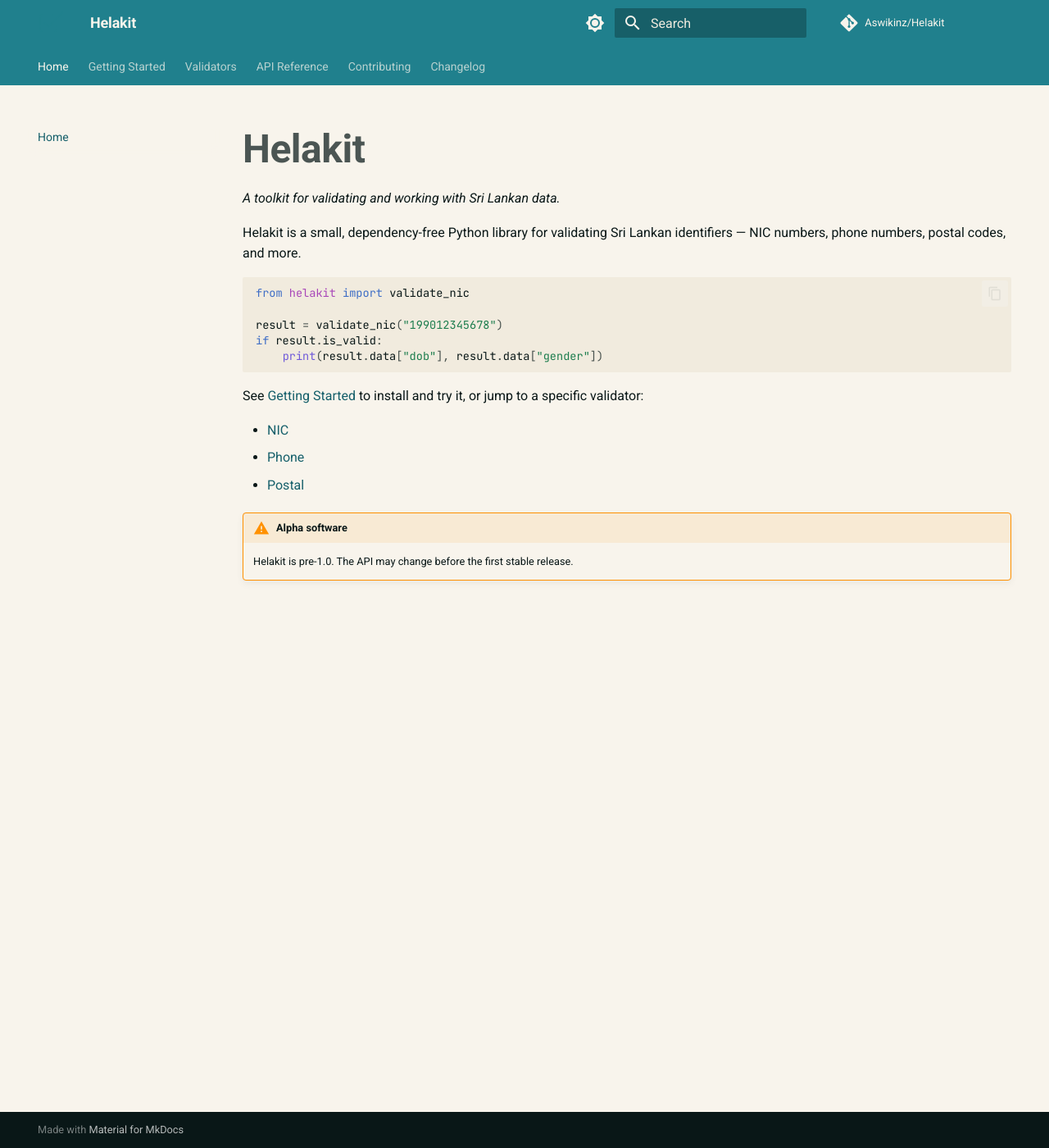
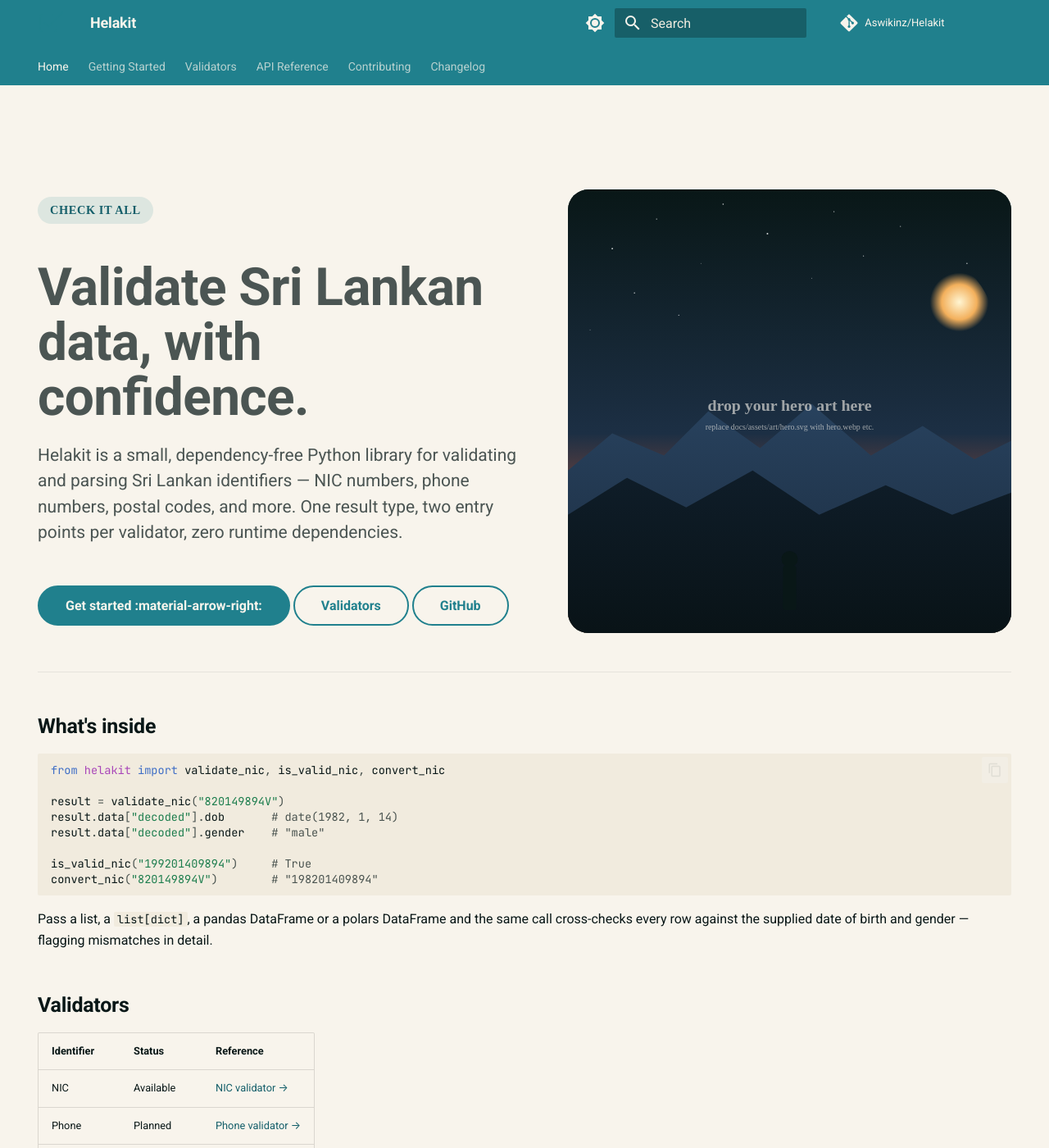
Before and after one commit to Aswikinz/Helakit, an MkDocs documentation site: the page built from docs/index.md, in a window 1280 px wide and 1400 px high. Shown: the whole window at 82% size. Built offline with MkDocs 1.6.1 and Material for MkDocs 9.7.7, drawn with Linux system fonts in a browser that asks for light colours; comment, search, counter and statistics services are not loaded; the version menu is left out; some of the changed text lies outside the part shown.

Commit message:
docs: rebuild homepage as branded hero
Replaces the prose intro with a side-by-side hero block: tagline pill,
slab-serif headline, lede, three CTA buttons (Get started / Validators
/ GitHub) and a square art slot pointing at docs/assets/art/hero.svg.
Adds a colour-swatch row using the brand palette and keeps the alpha
warning at the bottom.

````diff
--- a/docs/index.md
+++ b/docs/index.md
@@ -1,25 +1,73 @@
-# Helakit
+---
+hide:
+  - navigation
+  - toc
+---
 
-*A toolkit for validating and working with Sri Lankan data.*
+<div class="hk-hero" markdown>
+<div class="hk-hero__copy" markdown>
+<span class="hk-hero__tagline">Check it All</span>
 
-Helakit is a small, dependency-free Python library for validating
-Sri Lankan identifiers — NIC numbers, phone numbers, postal codes,
-and more.
+# Validate Sri Lankan data, with confidence.
+
+<p class="hk-hero__lede">
+Helakit is a small, dependency-free Python library for validating and
+parsing Sri Lankan identifiers — NIC numbers, phone numbers, postal
+codes, and more. One result type, two entry points per validator,
+zero runtime dependencies.
+</p>
+
+<div class="hk-hero__cta" markdown>
+[Get started :material-arrow-right:](getting-started.md){ .md-button .md-button--primary }
+[Validators](validators/nic.md){ .md-button }
+[GitHub](https://github.com/Aswikinz/Helakit){ .md-button }
+</div>
+</div>
+
+<div class="hk-hero__art">
+<img src="assets/art/hero.svg" alt="Retro-futuristic illustration — placeholder until brand art is dropped in" />
+</div>
+</div>
+
+## What's inside
 
 ```python
-from helakit import validate_nic
+from helakit import validate_nic, is_valid_nic, convert_nic
 
-result = validate_nic("199012345678")
-if result.is_valid:
-    print(result.data["dob"], result.data["gender"])
+result = validate_nic("820149894V")
+result.data["decoded"].dob       # date(1982, 1, 14)
+result.data["decoded"].gender    # "male"
+
+is_valid_nic("199201409894")     # True
+convert_nic("820149894V")        # "198201409894"
 ```
 
-See [Getting Started](getting-started.md) to install and try it,
-or jump to a specific validator:
+Pass a list, a `list[dict]`, a pandas DataFrame or a polars DataFrame
+and the same call cross-checks every row against the supplied date of
+birth and gender — flagging mismatches in detail.
 
-- [NIC](validators/nic.md)
-- [Phone](validators/phone.md)
-- [Postal](validators/postal.md)
+## Validators
+
+| Identifier | Status      | Reference                                  |
+| ---------- | ----------- | ------------------------------------------ |
+| NIC        | Available   | [NIC validator →](validators/nic.md)       |
+| Phone      | Planned     | [Phone validator →](validators/phone.md)   |
+| Postal     | Planned     | [Postal validator →](validators/postal.md) |
+| Passport   | Planned     | —                                          |
+| Vehicle    | Planned     | —                                          |
+
+## Brand colours
+
+The site uses the Helakit palette throughout. If you're integrating
+helakit into a product, these are the tokens to reuse.
+
+<div class="hk-swatches" markdown>
+<div class="hk-swatch" style="--c: #20808d;"><span>Helakit Teal</span><code>#20808D</code></div>
+<div class="hk-swatch" style="--c: #091717;"><span>Forest</span><code>#091717</code></div>
+<div class="hk-swatch light" style="--c: #f8f4ec;"><span>Cream</span><code>#F8F4EC</code></div>
+<div class="hk-swatch" style="--c: #3fb8c7;"><span>Teal Soft</span><code>#3FB8C7</code></div>
+</div>
 
 !!! warning "Alpha software"
-    Helakit is pre-1.0. The API may change before the first stable release.
+    Helakit is pre-1.0. The public API may change before the first
+    stable release; pin versions accordingly.
````
